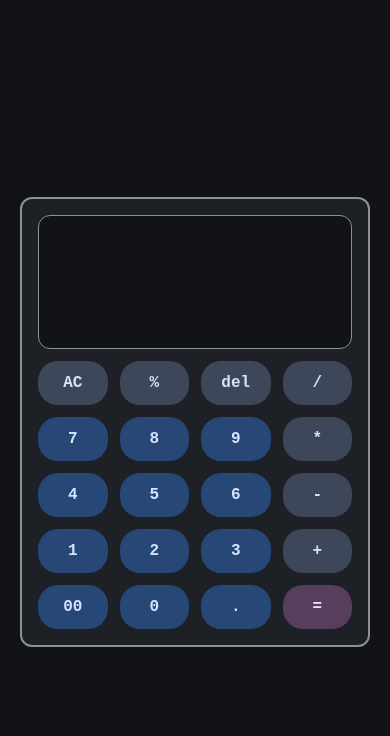
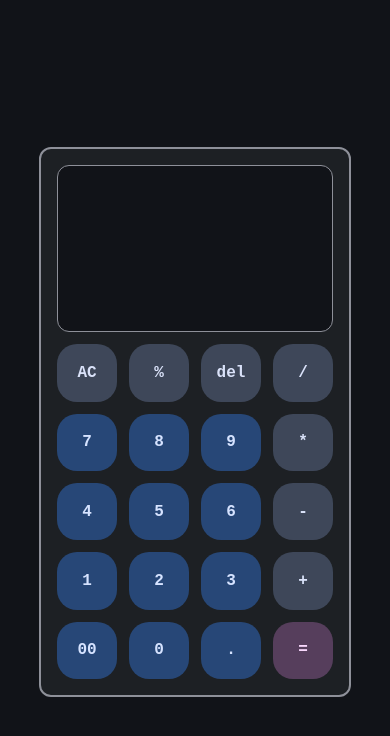
Before and after one commit to Samar-exe/Calculator, a plain HTML site: page index.html in a window 390 px wide. Drawn offline with Linux system fonts and the light colour scheme.

Commit message:
Make calculator body size responsive

```diff
--- a/style.css
+++ b/style.css
@@ -47,10 +47,9 @@ body {
   background-color: var(--surface-container);
   border: 2px solid var(--outline);
   border-radius: 12px;
-  min-width: 350px;
-  max-width: 400px;
-  height: 400px;
-  min-height: 450px;
+  /*min-width: 400px;*/
+  height: clamp(450px, 90vh, 550px);
+  width: clamp(300px, 80vw, 350px);
   display: grid;
   grid-template-rows: 1fr 2fr;
   grid-template-columns: 1fr;
```
